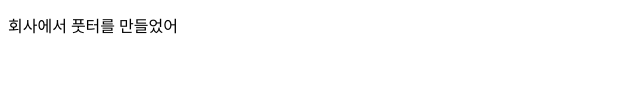
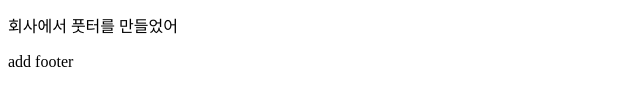
Before and after one commit to YunheeAhn/home, a plain HTML site: page index.html in a window 1280 px wide. Shown: the part 196-302 px from the top of the page, 0-640 px from the left. Drawn offline with Linux system fonts and the light colour scheme.

Commit message:
4th - Add footer

```diff
--- a/index.html
+++ b/index.html
@@ -11,5 +11,7 @@
     <p>회사에서 헤더를 만들었어</p>
     <p>회사에서 메인을 만들었어</p>
     <p>회사에서 풋터를 만들었어</p>
+
+    <footer>add footer</footer>
   </body>
 </html>
```
Also changed, not shown: 1 other file.
